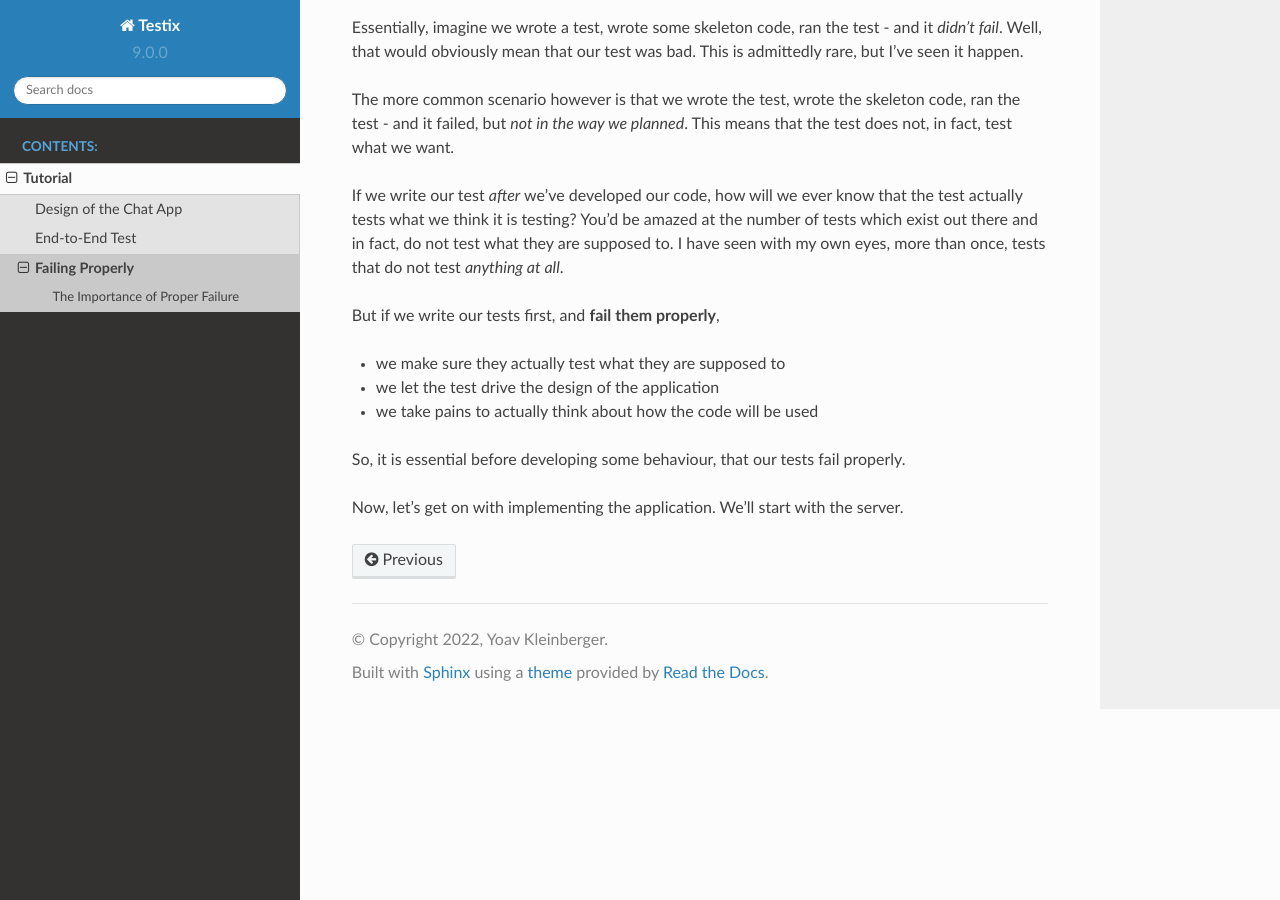
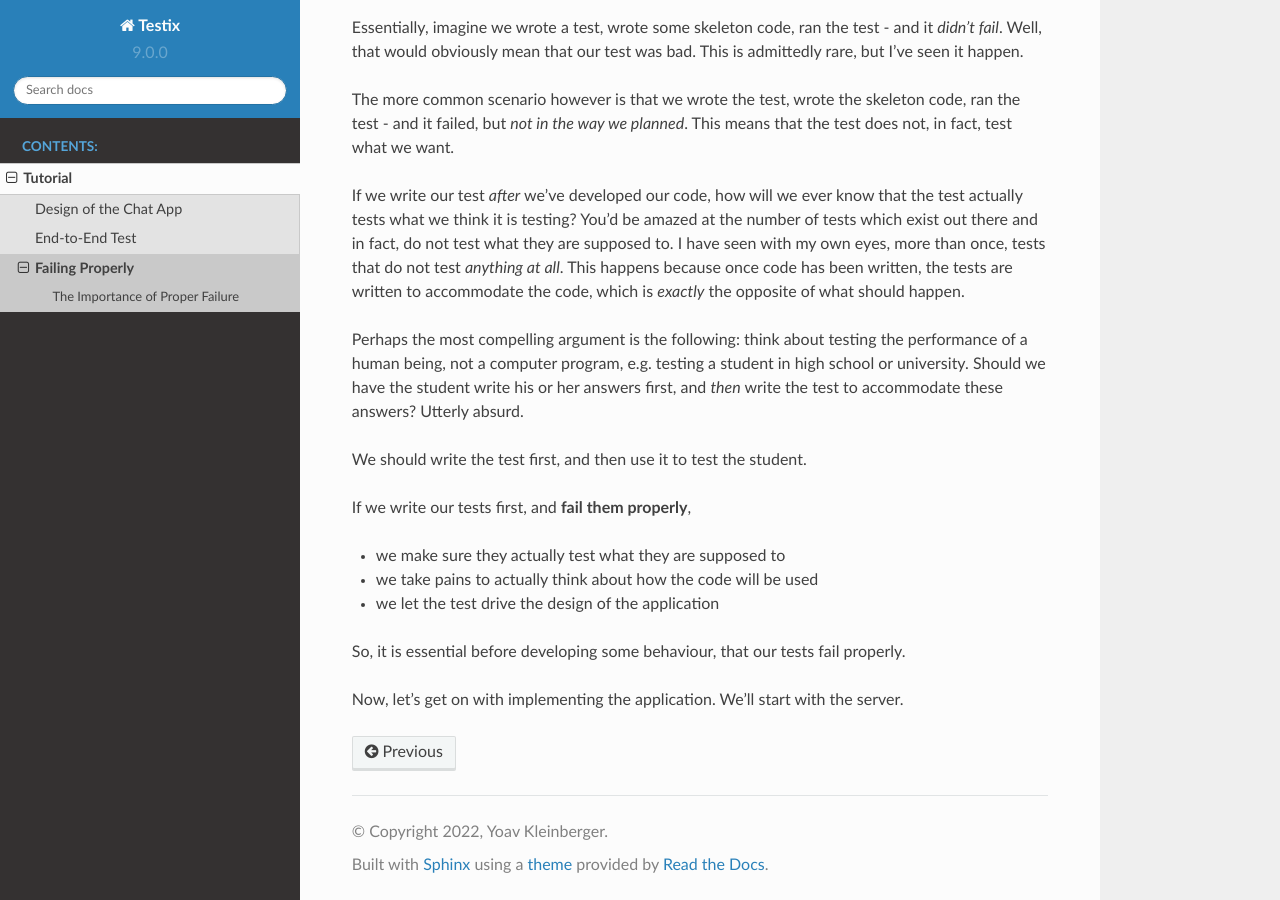
Before and after one commit to haarcuba/testix, a Sphinx documentation site: the page built from docs/tutorial/fail_properly.rst, in a window 1280 px wide and 900 px high, scrolled down 1814 px. Built offline with Sphinx 7.4.7 and the Read the Docs theme 2.0.0, drawn with Linux system fonts in a browser that asks for light colours.

Commit message:
better docs

```diff
--- a/docs/tutorial/fail_properly.rst
+++ b/docs/tutorial/fail_properly.rst
@@ -74,15 +74,21 @@ Essentially, imagine we wrote a test, wrote some skeleton code, ran the test - a
 The more common scenario however is that we wrote the test, wrote the skeleton code, ran the test - and it failed, but *not in the way we planned*. This means that the test does not, in fact, test what we want.
 
 If we write our test *after* we've developed our code, how will we ever know that the test actually tests what we think it is testing? You'd be amazed at the number of tests which exist out there and in fact, do not test what they are supposed to.
-I have seen with my own eyes, more than once, tests that do not test *anything at all*.
+I have seen with my own eyes, more than once, tests that do not test *anything at all*. This happens because once code has been written, the tests are written to accommodate the code, which is *exactly* the opposite of what should happen.
 
-But if we write our tests first, and **fail them properly**,
+Perhaps the most compelling argument is the following: think about testing the performance
+of a human being, not a computer program, e.g. testing a student in high school or university.
+Should we have the student write his or her answers first, and *then* write the test
+to accommodate these answers? Utterly absurd.
+
+We should write the test first, and then use it to test the student.
+
+If we write our tests first, and **fail them properly**,
 
 * we make sure they actually test what they are supposed to
+* we take pains to actually think about how the code will be used
 * we let the test drive the design of the application
-* we take pains to actually think about how the code will be used
 
 So, it is essential before developing some behaviour, that our tests fail properly.
 
-Now, let's get on with implementing the application.
-We'll start with the server.
+Now, let's get on with implementing the application. We'll start with the server.
```
